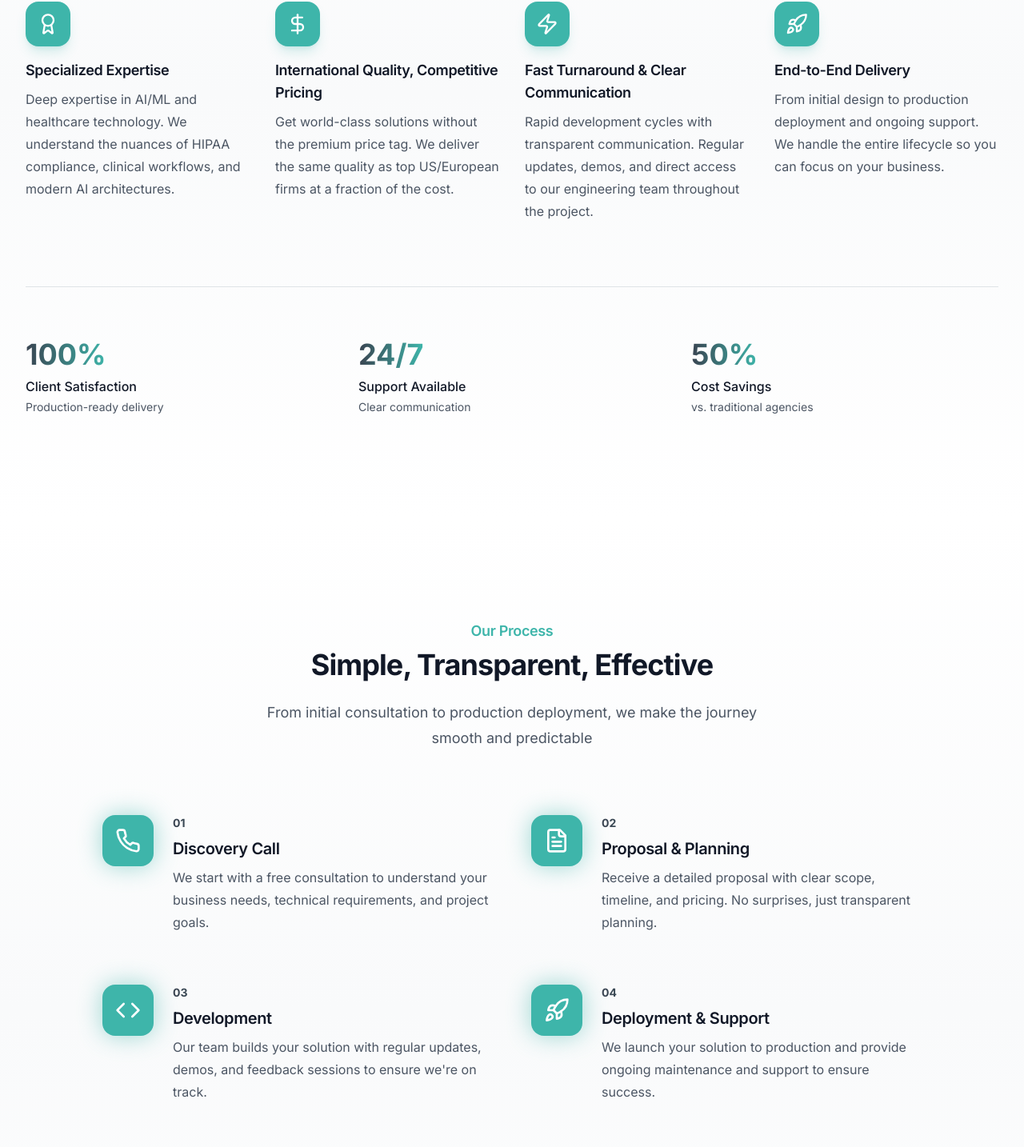
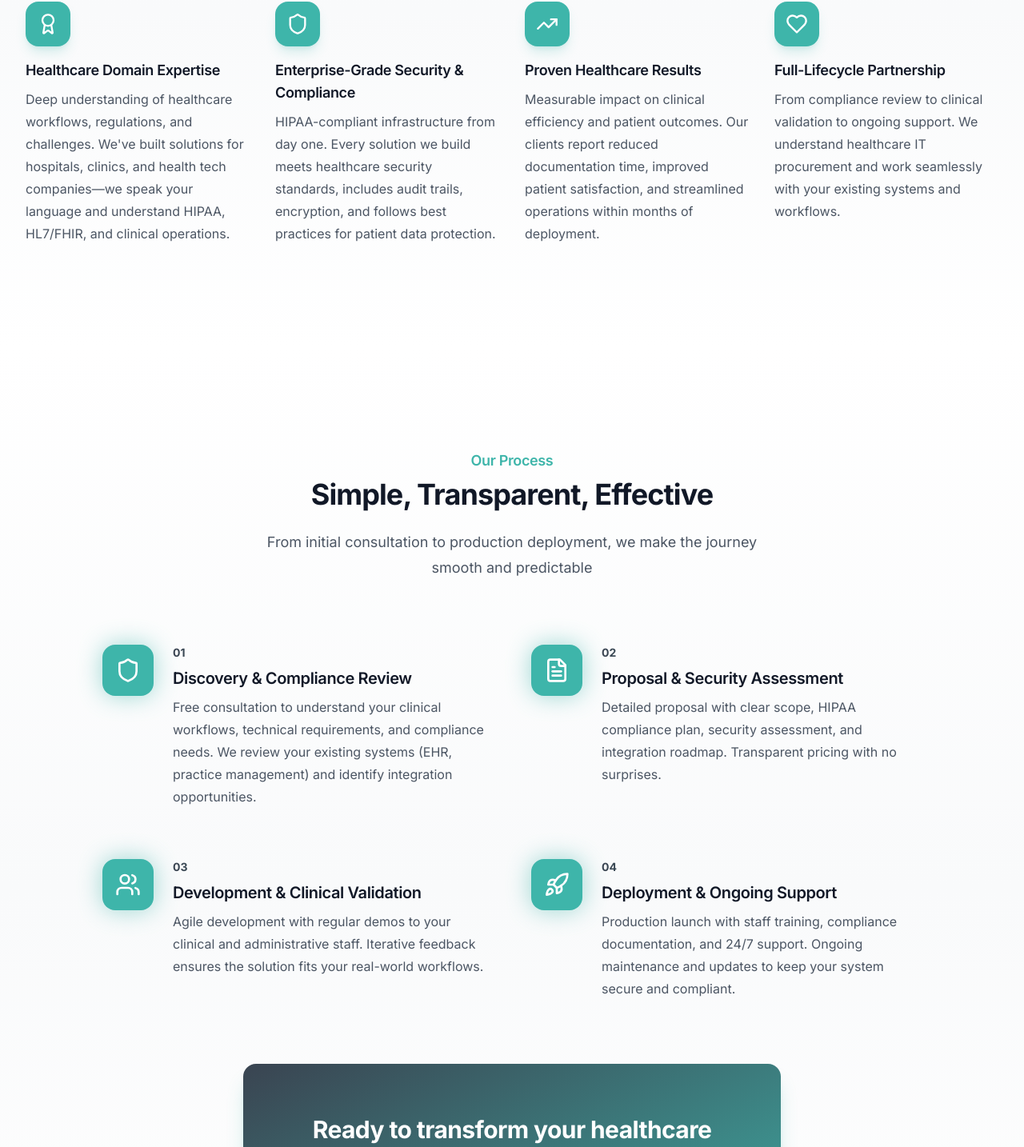
Before and after one commit to ZakriaRehman/makenzie-website, a Next.js app: page / in a window 1280 px wide. Shown: the part 2040-3474 px from the top of the page at 80% size. Built offline with nearby package versions, Linux system fonts and the light colour scheme.

Commit message:
Fixed Redundancy issues

```diff
--- a/src/components/CTA.tsx
+++ b/src/components/CTA.tsx
@@ -43,10 +43,10 @@ export default function CTA() {
           className="mx-auto max-w-2xl text-center"
         >
           <h2 className="text-3xl font-bold tracking-tight text-white sm:text-4xl">
-            Let's Build Something Great Together
+            Transform Your Healthcare Operations with AI
           </h2>
           <p className="mt-6 text-lg leading-8 text-white/90">
-            Schedule a free consultation to discuss your project. No obligation, no sales pressure — just a genuine conversation about how we can help you succeed.
+            Schedule a free consultation to discuss your healthcare IT needs. No obligation, no sales pressure — just a genuine conversation about improving your clinical workflows and patient outcomes.
           </p>
 
           {/* CTA Buttons */}
--- a/src/components/ContactFormSection.tsx
+++ b/src/components/ContactFormSection.tsx
@@ -15,18 +15,17 @@ export default function ContactFormSection({ onOpenModal }: ContactFormSectionPr
             className="text-3xl font-bold tracking-tight text-gray-900 sm:text-4xl"
             style={{ fontFamily: "'Times New Roman', Georgia, serif" }}
           >
-            How can we help you?
+            Ready to Transform Your Healthcare Operations?
           </h2>
           <p className="mt-6 text-lg leading-8 text-gray-600">
-            Are you ready to push boundaries and explore new frontiers of innovation?
-            Let's discuss how we can bring your vision to life with cutting-edge AI and data engineering solutions.
+            Let's discuss how we can help you improve clinical efficiency, enhance patient care, and maintain HIPAA compliance with AI-powered healthcare solutions.
           </p>
 
           {/* CTA Button */}
           <div className="mt-10">
             <button
               onClick={onOpenModal}
-              className="group inline-flex items-center justify-center gap-2 rounded-lg bg-slate-900 px-8 py-4 text-base font-semibold text-white shadow-lg transition-all hover:bg-slate-800 hover:shadow-xl focus:outline-none focus:ring-2 focus:ring-slate-900 focus:ring-offset-2"
+              className="group inline-flex items-center justify-center gap-2 rounded-lg bg-accent-400 px-8 py-4 text-base font-semibold text-white shadow-lg transition-all hover:bg-accent-500 hover:shadow-xl focus:outline-none focus:ring-2 focus:ring-accent-400 focus:ring-offset-2"
             >
               LET'S WORK TOGETHER
               <ArrowRight className="h-5 w-5 transition-transform group-hover:translate-x-1" />
--- a/src/components/EngagementModels.tsx
+++ b/src/components/EngagementModels.tsx
@@ -7,20 +7,20 @@ const models = [
   {
     icon: Code,
     title: 'Software Development Outsourcing',
-    description: 'Building your software with our expert team.',
-    details: 'Complete end-to-end software development handled by our experienced engineers. From ideation to deployment, we take full ownership of your project while keeping you in the loop at every stage.',
+    description: 'Build your healthcare software with our expert team.',
+    details: 'HIPAA-compliant, clinically-validated solutions from design to deployment. Complete end-to-end healthcare software development handled by engineers who understand both technology and clinical workflows.',
   },
   {
     icon: Users,
-    title: 'Dedicated Teams',
-    description: 'Long term, integrated teams for your project success.',
-    details: 'Get a fully committed team that works exclusively on your project. They integrate seamlessly with your processes and become an extension of your in-house team for consistent, long-term collaboration.',
+    title: 'Dedicated Healthcare Teams',
+    description: 'Long-term, integrated teams specializing in healthcare IT.',
+    details: 'Embedded developers and data engineers who understand your clinical workflows. They integrate seamlessly with your processes and become an extension of your in-house team for consistent, long-term collaboration on healthcare projects.',
   },
   {
     icon: UserPlus,
-    title: 'IT Staff Augmentation',
-    description: 'Quick engagement to boost your team.',
-    details: 'Scale your team quickly with skilled professionals who fill specific roles and expertise gaps. Perfect for short-term needs or when you need specialized skills for particular project phases.',
+    title: 'Healthcare IT Staff Augmentation',
+    description: 'Scale quickly with healthcare IT professionals.',
+    details: 'Fill expertise gaps with developers experienced in HIPAA, HL7/FHIR, and healthcare systems. Perfect for short-term needs or when you need specialized healthcare IT skills for particular project phases.',
   },
 ]
 
--- a/src/components/Industries.tsx
+++ b/src/components/Industries.tsx
@@ -57,17 +57,17 @@ export default function Industries() {
           </p>
         </motion.div>
 
-        {/* Industries Grid with Fast Cascade */}
-        <div className="mx-auto mt-16 grid max-w-2xl grid-cols-1 gap-6 sm:mt-20 sm:grid-cols-2 lg:max-w-none lg:grid-cols-3 xl:grid-cols-4">
+        {/* Industries Grid - Balanced 3x2 Layout */}
+        <div className="mx-auto mt-16 grid max-w-5xl grid-cols-1 gap-8 sm:mt-20 sm:grid-cols-2 lg:grid-cols-3">
           {industries.map((industry, index) => (
             <motion.div
               key={industry.name}
               initial={{ opacity: 0, scale: 0.9 }}
               whileInView={{ opacity: 1, scale: 1 }}
               viewport={{ once: true }}
-              transition={{ duration: 0.4, delay: index * 0.05 }}
+              transition={{ duration: 0.4, delay: index * 0.08 }}
               whileHover={{ y: -8 }}
-              className="group flex flex-col items-center rounded-2xl bg-white p-6 text-center shadow-card ring-1 ring-gray-200 transition-all hover:shadow-card-hover hover:ring-primary-300"
+              className="group flex flex-col items-center rounded-2xl bg-white p-8 text-center shadow-card ring-1 ring-gray-200 transition-all hover:shadow-card-hover hover:ring-primary-300"
             >
               {/* Icon with Gradient Background and Wiggle Animation */}
               <motion.div
--- a/src/components/Process.tsx
+++ b/src/components/Process.tsx
@@ -1,32 +1,32 @@
 'use client'
 
-import { Phone, FileText, Code, Rocket } from 'lucide-react'
+import { Shield, FileText, Users, Rocket } from 'lucide-react'
 import { motion } from 'framer-motion'
 
 const steps = [
   {
     number: '01',
-    icon: Phone,
-    title: 'Discovery Call',
-    description: 'We start with a free consultation to understand your business needs, technical requirements, and project goals.',
+    icon: Shield,
+    title: 'Discovery & Compliance Review',
+    description: 'Free consultation to understand your clinical workflows, technical requirements, and compliance needs. We review your existing systems (EHR, practice management) and identify integration opportunities.',
   },
   {
     number: '02',
     icon: FileText,
-    title: 'Proposal & Planning',
-    description: 'Receive a detailed proposal with clear scope, timeline, and pricing. No surprises, just transparent planning.',
+    title: 'Proposal & Security Assessment',
+    description: 'Detailed proposal with clear scope, HIPAA compliance plan, security assessment, and integration roadmap. Transparent pricing with no surprises.',
   },
   {
     number: '03',
-    icon: Code,
-    title: 'Development',
-    description: 'Our team builds your solution with regular updates, demos, and feedback sessions to ensure we\'re on track.',
+    icon: Users,
+    title: 'Development & Clinical Validation',
+    description: 'Agile development with regular demos to your clinical and administrative staff. Iterative feedback ensures the solution fits your real-world workflows.',
   },
   {
     number: '04',
     icon: Rocket,
-    title: 'Deployment & Support',
-    description: 'We launch your solution to production and provide ongoing maintenance and support to ensure success.',
+    title: 'Deployment & Ongoing Support',
+    description: 'Production launch with staff training, compliance documentation, and 24/7 support. Ongoing maintenance and updates to keep your system secure and compliant.',
   },
 ]
 
@@ -107,9 +107,9 @@ export default function Process() {
           />
 
           <div className="relative">
-            <h3 className="text-2xl font-bold text-white sm:text-3xl">Ready to get started?</h3>
+            <h3 className="text-2xl font-bold text-white sm:text-3xl">Ready to transform your healthcare operations?</h3>
             <p className="mt-4 text-lg text-primary-100">
-              Schedule a free consultation call to discuss your project
+              Schedule a free consultation to discuss your healthcare IT needs
             </p>
             <a
               href="#contact"
--- a/src/components/WhyChooseUs.tsx
+++ b/src/components/WhyChooseUs.tsx
@@ -1,55 +1,30 @@
 'use client'
 
-import { Award, DollarSign, Zap, Rocket } from 'lucide-react'
+import { Award, Shield, TrendingUp, Heart } from 'lucide-react'
 import { motion } from 'framer-motion'
-import { useInView } from 'framer-motion'
-import { useRef } from 'react'
-import CountUp from 'react-countup'
 
 const reasons = [
   {
     icon: Award,
-    title: 'Specialized Expertise',
-    description: 'Deep expertise in AI/ML and healthcare technology. We understand the nuances of HIPAA compliance, clinical workflows, and modern AI architectures.',
+    title: 'Healthcare Domain Expertise',
+    description: 'Deep understanding of healthcare workflows, regulations, and challenges. We\'ve built solutions for hospitals, clinics, and health tech companies—we speak your language and understand HIPAA, HL7/FHIR, and clinical operations.',
   },
   {
-    icon: DollarSign,
-    title: 'International Quality, Competitive Pricing',
-    description: 'Get world-class solutions without the premium price tag. We deliver the same quality as top US/European firms at a fraction of the cost.',
+    icon: Shield,
+    title: 'Enterprise-Grade Security & Compliance',
+    description: 'HIPAA-compliant infrastructure from day one. Every solution we build meets healthcare security standards, includes audit trails, encryption, and follows best practices for patient data protection.',
   },
   {
-    icon: Zap,
-    title: 'Fast Turnaround & Clear Communication',
-    description: 'Rapid development cycles with transparent communication. Regular updates, demos, and direct access to our engineering team throughout the project.',
+    icon: TrendingUp,
+    title: 'Proven Healthcare Results',
+    description: 'Measurable impact on clinical efficiency and patient outcomes. Our clients report reduced documentation time, improved patient satisfaction, and streamlined operations within months of deployment.',
   },
   {
-    icon: Rocket,
-    title: 'End-to-End Delivery',
-    description: 'From initial design to production deployment and ongoing support. We handle the entire lifecycle so you can focus on your business.',
+    icon: Heart,
+    title: 'Full-Lifecycle Partnership',
+    description: 'From compliance review to clinical validation to ongoing support. We understand healthcare IT procurement and work seamlessly with your existing systems and workflows.',
   },
 ]
-
-function AnimatedStat({ end, suffix = '', title, subtitle }: { end: number; suffix?: string; title: string; subtitle: string }) {
-  const ref = useRef(null)
-  const isInView = useInView(ref, { once: true })
-
-  return (
-    <motion.div
-      ref={ref}
-      initial={{ opacity: 0, y: 30 }}
-      whileInView={{ opacity: 1, y: 0 }}
-      viewport={{ once: true }}
-      transition={{ duration: 0.6 }}
-      className="flex flex-col items-start"
-    >
-      <div className="text-4xl font-bold gradient-text">
-        {isInView ? <CountUp end={end} duration={2.5} suffix={suffix} /> : '0' + suffix}
-      </div>
-      <div className="mt-2 text-base font-medium text-gray-900">{title}</div>
-      <div className="mt-1 text-sm text-gray-600">{subtitle}</div>
-    </motion.div>
-  )
-}
 
 export default function WhyChooseUs() {
   return (
@@ -65,10 +40,10 @@ export default function WhyChooseUs() {
         >
           <h2 className="text-base font-semibold leading-7 text-accent-400">Why Choose Us</h2>
           <p className="mt-2 text-3xl font-bold tracking-tight text-gray-900 sm:text-4xl">
-            Your Trusted Partner in AI & Data Engineering
+            Why Healthcare Organizations Choose Makenzie
           </p>
           <p className="mt-6 text-lg leading-8 text-gray-600">
-            We combine technical excellence with business understanding to deliver solutions that actually work
+            We combine healthcare domain expertise with technical excellence to deliver solutions that transform clinical workflows
           </p>
         </motion.div>
 
@@ -91,28 +66,6 @@ export default function WhyChooseUs() {
             </motion.div>
           ))}
         </div>
-
-        {/* Stats Section with Animated Numbers */}
-        <div className="mx-auto mt-16 grid max-w-2xl grid-cols-1 gap-8 border-t border-primary-200/50 pt-10 sm:mt-20 sm:pt-16 lg:mx-0 lg:max-w-none lg:grid-cols-3">
-          <AnimatedStat
-            end={100}
-            suffix="%"
-            title="Client Satisfaction"
-            subtitle="Production-ready delivery"
-          />
-          <AnimatedStat
-            end={24}
-            suffix="/7"
-            title="Support Available"
-            subtitle="Clear communication"
-          />
-          <AnimatedStat
-            end={50}
-            suffix="%"
-            title="Cost Savings"
-            subtitle="vs. traditional agencies"
-          />
-        </div>
       </div>
     </section>
   )
--- a/src/lib/email.ts
+++ b/src/lib/email.ts
@@ -1,7 +1,14 @@
 import { Resend } from 'resend'
 import type { ContactFormData } from '@/types/contact'
 
-const resend = new Resend(process.env.RESEND_API_KEY)
+// Lazy initialization to avoid build-time errors when env var is missing
+function getResendClient() {
+  const apiKey = process.env.RESEND_API_KEY
+  if (!apiKey) {
+    throw new Error('RESEND_API_KEY environment variable is not set')
+  }
+  return new Resend(apiKey)
+}
 
 function generateEmailHTML(data: ContactFormData): string {
   return `
@@ -71,8 +78,9 @@ function generateEmailHTML(data: ContactFormData): string {
 
 export async function sendContactEmail(data: ContactFormData): Promise<void> {
   try {
+    const resend = getResendClient()
     const response = await resend.emails.send({
-      from: 'Makenzie Website <noreply@makenzie.co>',
+      from: 'Makenzie Website <onboarding@resend.dev>',
       to: process.env.CONTACT_EMAIL || 'info@makenzie.co',
       replyTo: data.email,
       subject: `New Contact: ${data.name} from ${data.company}`,
```
